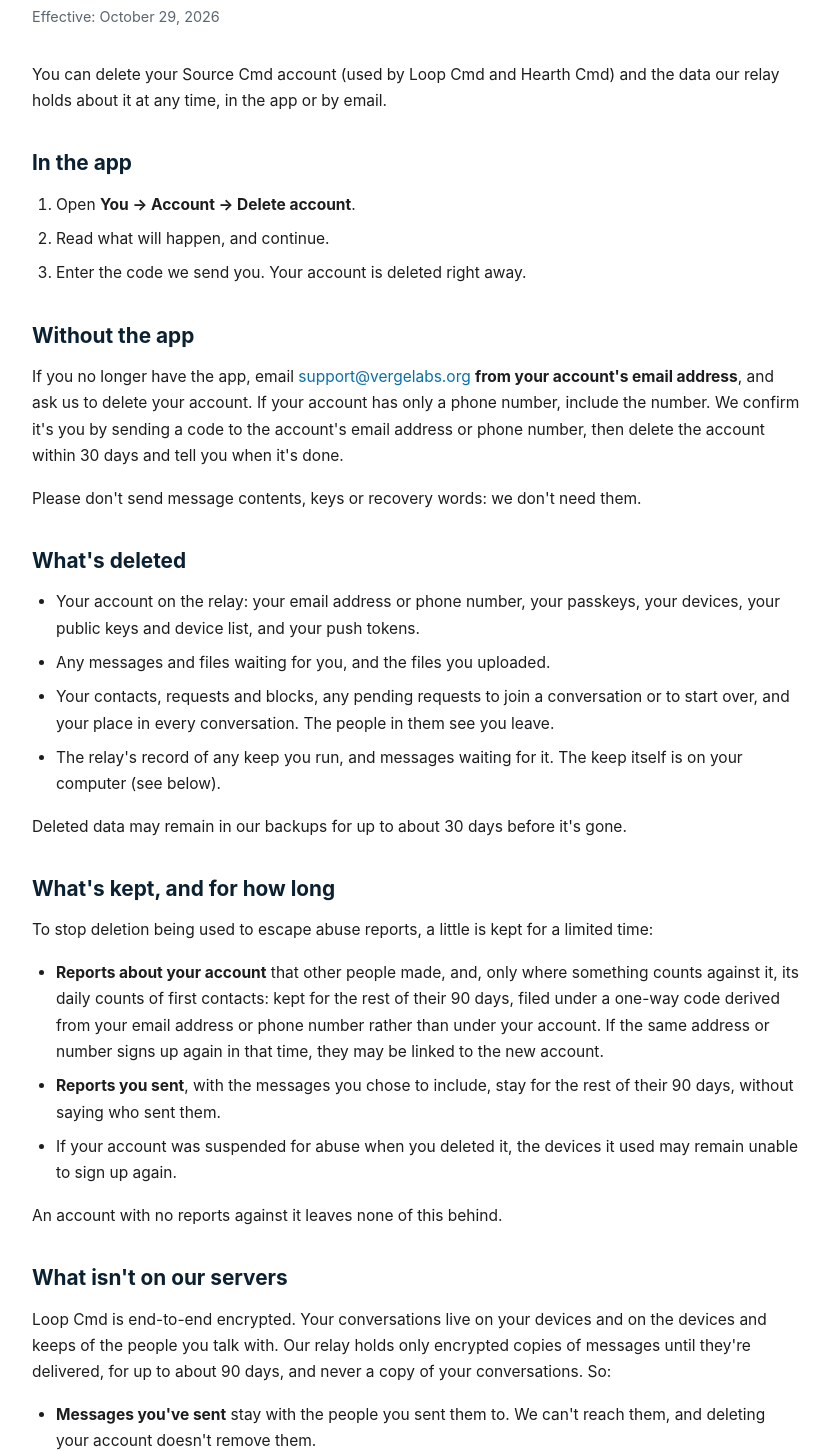
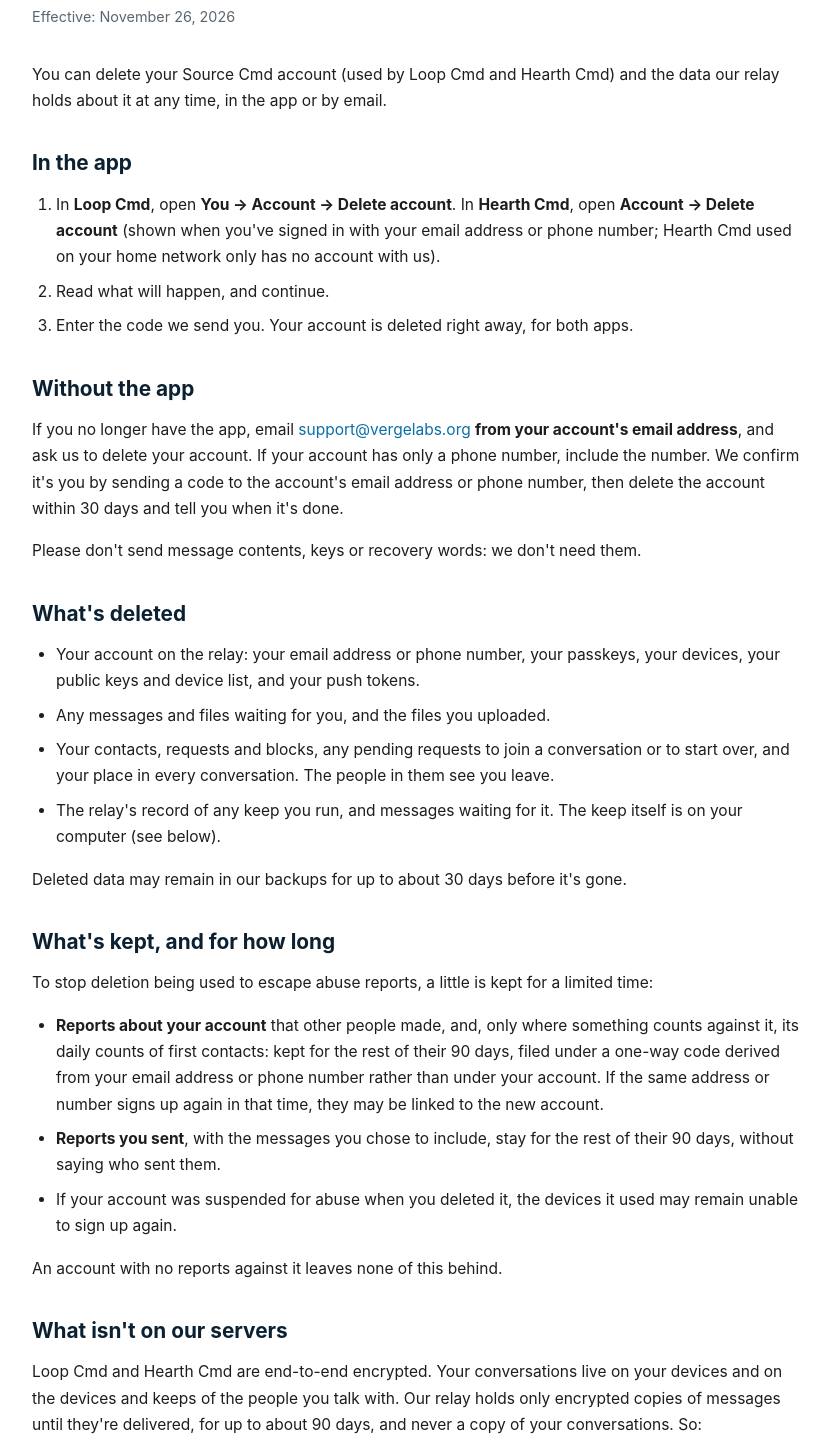
Before and after one commit to SourceCmd/loopcmd.github.io, a plain HTML site: page delete-account.html in a window 1280 px wide. Shown: the part 167-1618 px from the top of the page, without its empty margins (224-1055 px from the left). Drawn offline with Linux system fonts and the light colour scheme.

Commit message:
Privacy: Android dictation; delete-account: Hearth Cmd's in-app path
The privacy policy's voice line now covers Android (the phone's speech
recognition, on the device where it can, otherwise as the phone's
recognition service does). The delete-account page names Hearth Cmd's
Account -> Delete account beside Loop Cmd's, and where a household lives.

```diff
--- a/delete-account.html
+++ b/delete-account.html
@@ -4,7 +4,7 @@
   <meta charset="UTF-8">
   <meta name="viewport" content="width=device-width, initial-scale=1.0">
   <title>Delete your account - Loop Cmd</title>
-  <meta name="description" content="How to delete your Loop Cmd account and its data, with or without the app.">
+  <meta name="description" content="How to delete your Loop Cmd or Hearth Cmd account and its data, with or without the app.">
   <meta name="theme-color" content="#FFFFFF" media="(prefers-color-scheme: light)">
   <meta name="theme-color" content="#0B2030" media="(prefers-color-scheme: dark)">
   <link rel="icon" type="image/svg+xml" href="loopcmd.svg">
@@ -28,19 +28,19 @@
   <main class="page">
     <div class="container">
       <h1>Delete your account</h1>
-      <p class="effective">Effective: October 29, 2026</p>
+      <p class="effective">Effective: November 26, 2026</p>
 
       <p>You can delete your Source Cmd account (used by Loop Cmd and Hearth Cmd) and the data our relay holds about it at any time, in the app or by email.</p>
 
       <h2>In the app</h2>
       <ol>
-        <li>Open <strong>You &rarr; Account &rarr; Delete account</strong>.</li>
+        <li>In <strong>Loop Cmd</strong>, open <strong>You &rarr; Account &rarr; Delete account</strong>. In <strong>Hearth Cmd</strong>, open <strong>Account &rarr; Delete account</strong> (shown when you've signed in with your email address or phone number; Hearth Cmd used on your home network only has no account with us).</li>
         <li>Read what will happen, and continue.</li>
-        <li>Enter the code we send you. Your account is deleted right away.</li>
+        <li>Enter the code we send you. Your account is deleted right away, for both apps.</li>
       </ol>
 
       <h2>Without the app</h2>
-      <p>If you no longer have the app, email <a href="mailto:support@vergelabs.org?subject=Delete%20my%20Loop%20Cmd%20account">support@vergelabs.org</a> <strong>from your account's email address</strong>, and ask us to delete your account. If your account has only a phone number, include the number. We confirm it's you by sending a code to the account's email address or phone number, then delete the account within 30 days and tell you when it's done.</p>
+      <p>If you no longer have the app, email <a href="mailto:support@vergelabs.org?subject=Delete%20my%20account">support@vergelabs.org</a> <strong>from your account's email address</strong>, and ask us to delete your account. If your account has only a phone number, include the number. We confirm it's you by sending a code to the account's email address or phone number, then delete the account within 30 days and tell you when it's done.</p>
       <p>Please don't send message contents, keys or recovery words: we don't need them.</p>
 
       <h2>What's deleted</h2>
@@ -62,10 +62,11 @@
       <p>An account with no reports against it leaves none of this behind.</p>
 
       <h2>What isn't on our servers</h2>
-      <p>Loop Cmd is end-to-end encrypted. Your conversations live on your devices and on the devices and keeps of the people you talk with. Our relay holds only encrypted copies of messages until they're delivered, for up to about 90 days, and never a copy of your conversations. So:</p>
+      <p>Loop Cmd and Hearth Cmd are end-to-end encrypted. Your conversations live on your devices and on the devices and keeps of the people you talk with. Our relay holds only encrypted copies of messages until they're delivered, for up to about 90 days, and never a copy of your conversations. So:</p>
       <ul>
         <li><strong>Messages you've sent</strong> stay with the people you sent them to. We can't reach them, and deleting your account doesn't remove them.</li>
         <li><strong>Your own devices</strong> keep what's on them until you sign out or remove the app. Deleting in the app signs that device out, and it forgets your conversations.</li>
+        <li><strong>A Hearth Cmd household</strong> lives on its owner's keep, not on our servers. Deleting your account takes you out of its rooms and off the relay's list of who may reach that keep; to leave the household itself, use Hearth Cmd's <strong>Household</strong> tab.</li>
         <li><strong>If you run a keep</strong>, it and its data stay on your computer, and we can't reach them. To remove them, run <code>keepcmd uninstall</code> on it; see <a href="https://keepcmd.com/#uninstall">uninstalling Keep Cmd</a>.</li>
       </ul>
 
```
Also changed, not shown: privacy.html (+2 -2 lines).
